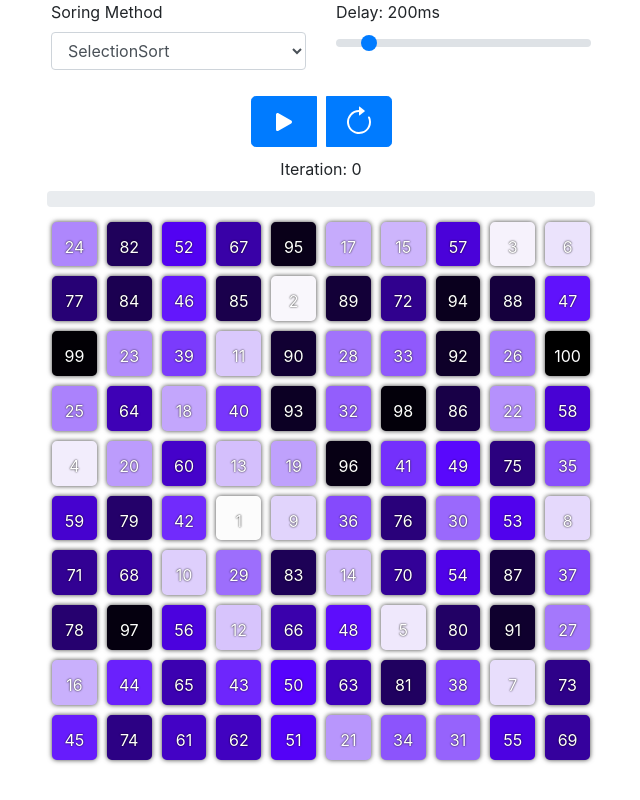
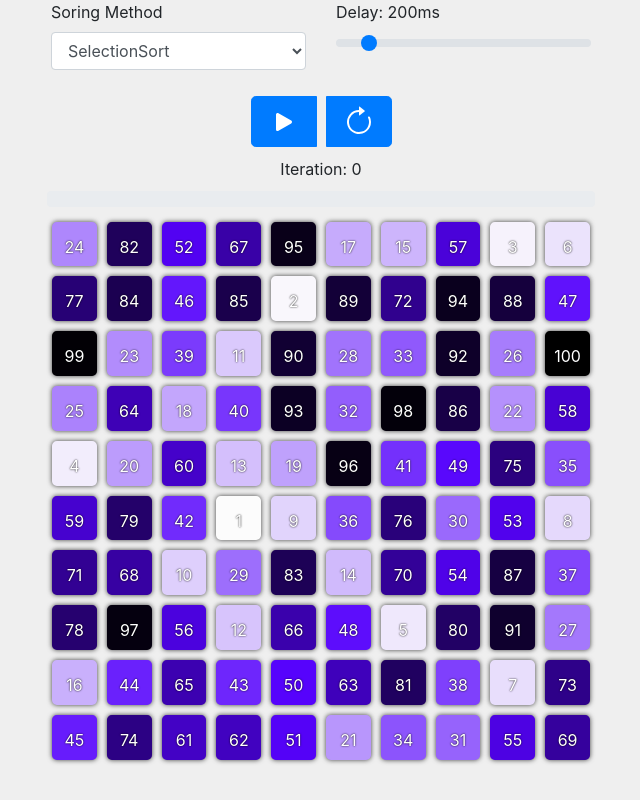
Before and after one commit to georgelioris/algovis, a React (Create React App) app: page / in a window 1280 px wide. Shown: the whole page, without its empty margins (319-959 px from the left). Built offline with nearby package versions, Linux system fonts and the light colour scheme.

Commit message:
Changed page background

```diff
--- a/src/App.css
+++ b/src/App.css
@@ -1,3 +1,7 @@
+html > body {
+  background-color: #efefef;
+}
+
 .data-box {
   border-radius: 0.3rem;
   height: 2.8rem;
```
